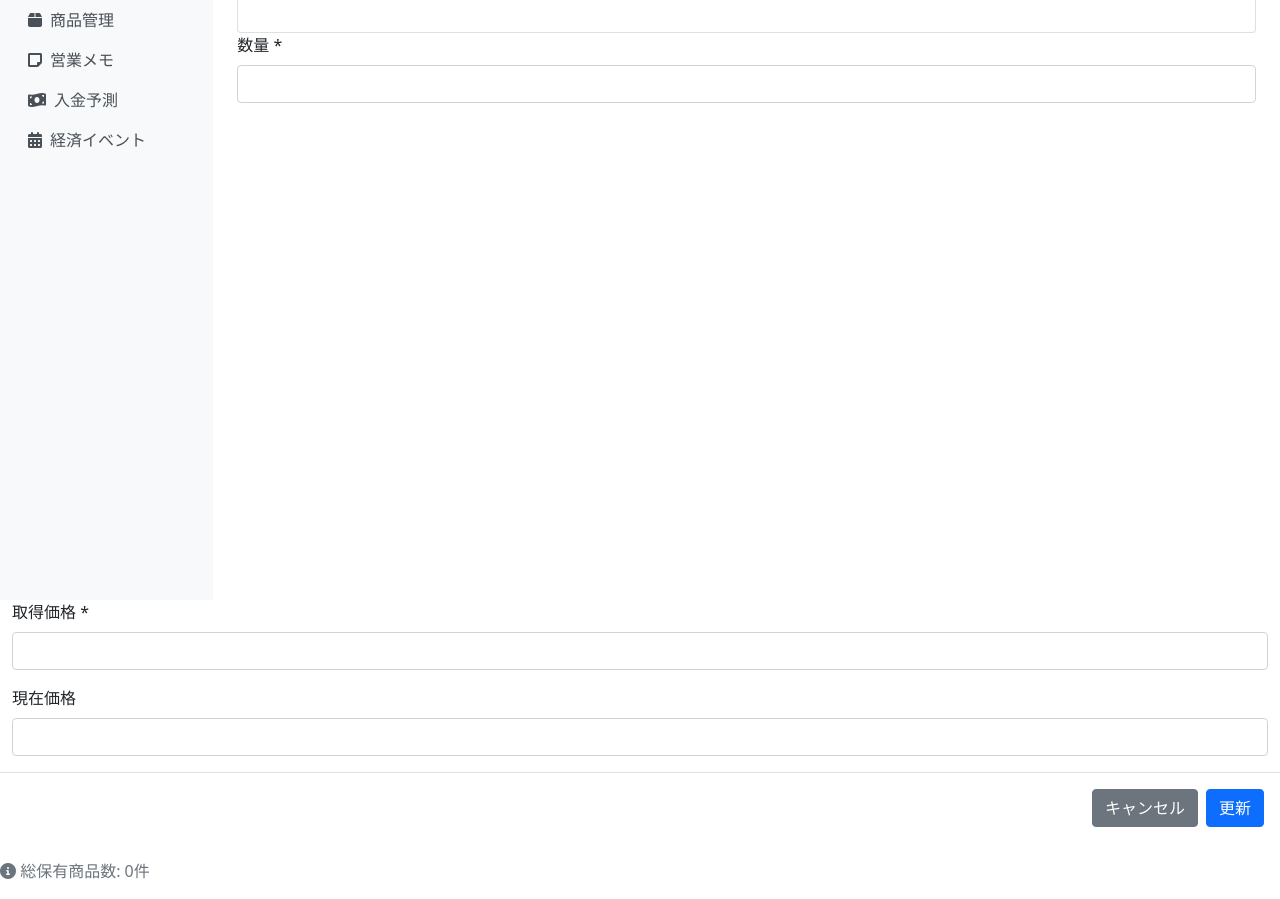
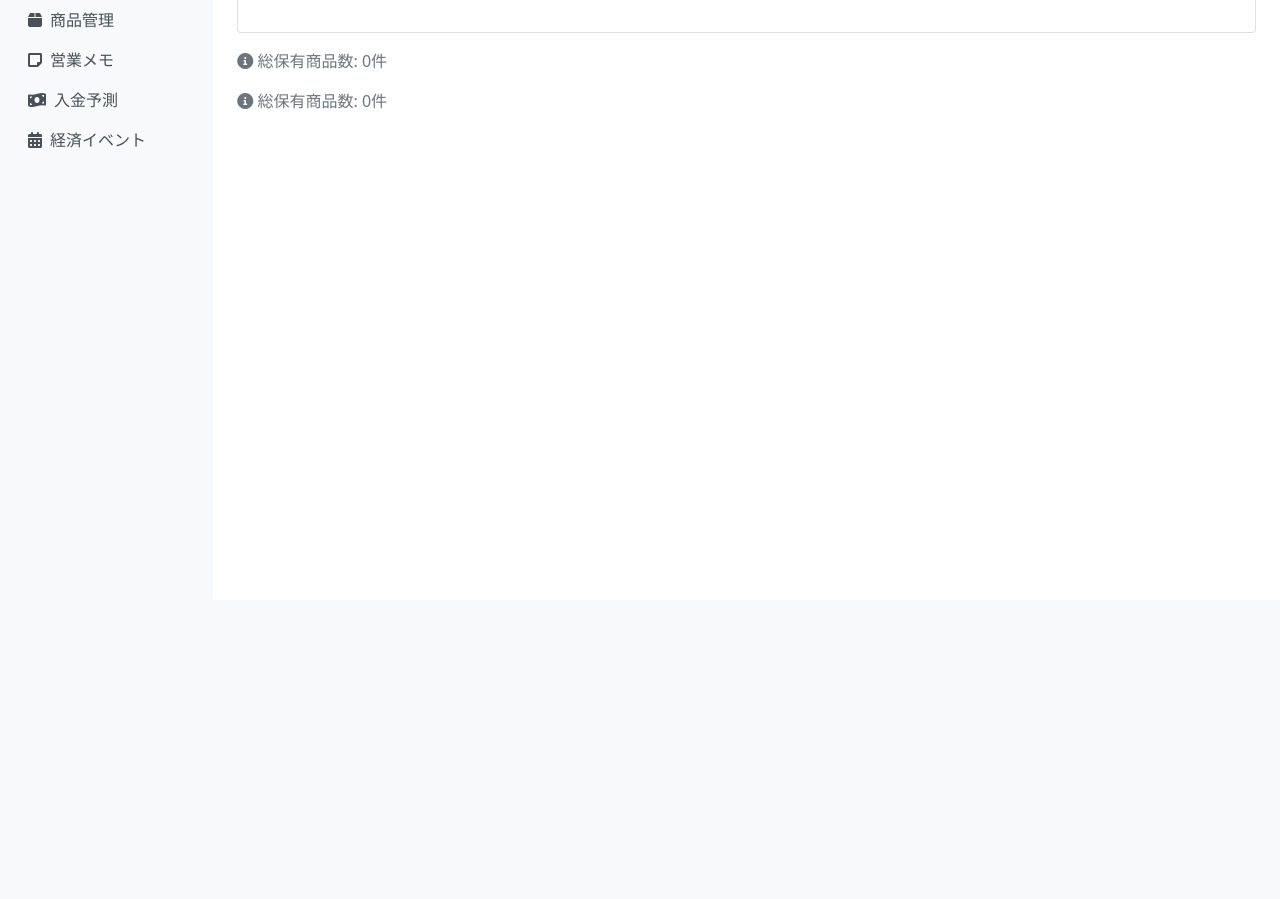
Before and after one commit to takehig/WealthAI-CRM, a FastAPI app: page /holdings in a window 1280 px wide. Shown: the part 200-1099 px from the top of the page. After the commit the page ends 348 px from the top, so only its background shows below. Run offline with FastAPI, Linux system fonts and the light colour scheme.

Commit message:
[FIX] CRM保有商品画面 残存重複フォーム要素削除 - インライン編集完全削除・モーダル編集のみ

```diff
--- a/templates/holdings.html
+++ b/templates/holdings.html
@@ -226,28 +226,13 @@
         </div>
     </div>
 </div>
-                        <label class="form-label">数量 *</label>
-                        <input type="number" class="form-control" id="editQuantity" name="quantity" step="0.01" required>
-                    </div>
-                    <div class="mb-3">
-                        <label class="form-label">取得価格 *</label>
-                        <input type="number" class="form-control" id="editPurchasePrice" name="purchase_price" step="0.01" required>
-                    </div>
-                    <div class="mb-3">
-                        <label class="form-label">現在価格</label>
-                        <input type="number" class="form-control" id="editCurrentPrice" name="current_price" step="0.01">
-                    </div>
-                </div>
-                <div class="modal-footer">
-                    <button type="button" class="btn btn-secondary" data-bs-dismiss="modal">キャンセル</button>
-                    <button type="submit" class="btn btn-primary">更新</button>
-                </div>
-            </form>
-        </div>
-    </div>
-</div>
 
 <div class="mt-3">
+    <p class="text-muted">
+        <i class="fas fa-info-circle"></i>
+        総保有商品数: {{ holdings|length }}件
+    </p>
+</div>
     <p class="text-muted">
         <i class="fas fa-info-circle"></i>
         総保有商品数: {{ holdings|length }}件
```
